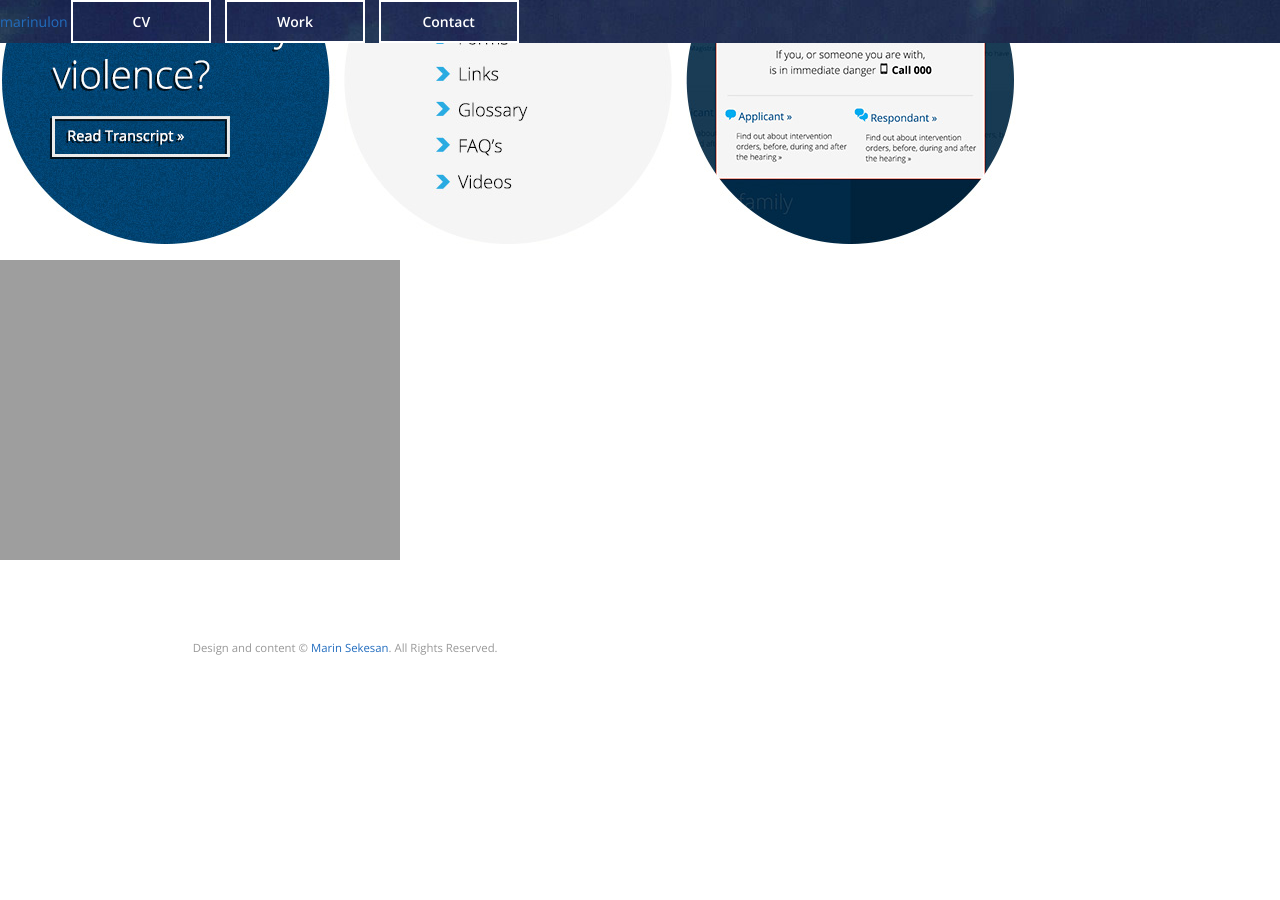
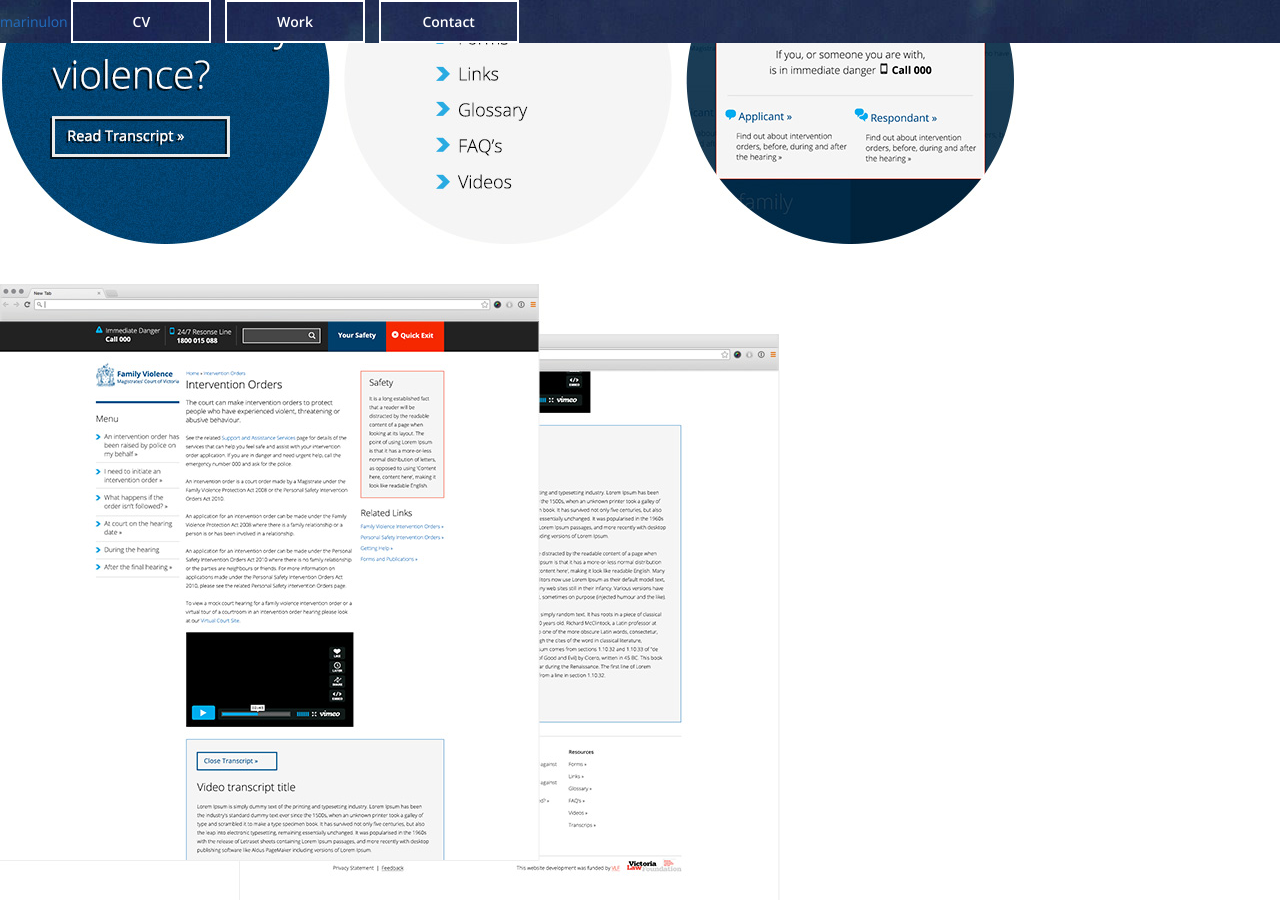
Before and after one commit to marinulon/marinulon.github.io, a Jekyll site: the page built from _posts/2018-02-10-family-courts.markdown, in a window 1280 px wide and 900 px high, scrolled down 2322 px. Built offline with Jekyll 4.4.1, drawn with Linux system fonts in a browser that asks for light colours; Markdown is read by kramdown in place of the engine named in the settings; before the commit the page ends 3028 px from its top, so only the background shows below that.

Commit message:
Update 2018-02-10-family-courts.markdown

```diff
--- a/_posts/2018-02-10-family-courts.markdown
+++ b/_posts/2018-02-10-family-courts.markdown
@@ -14,4 +14,5 @@
 ![Website design, desktop size]({{ site.url }}/assets/folio_courts-01.jpg)
 ![Website design, mobile and iphone size]({{ site.url }}/assets/folio_courts-02.jpg)
 ![Illustration]({{ site.url }}/assets/folio_courts-03.jpg)
+![website design, internal page templates]({{ site.url }}/assets/folio_courts-04.jpg)
 ![Process and landing page design]({{ site.url }}/assets/folio_courts.jpg)
```
